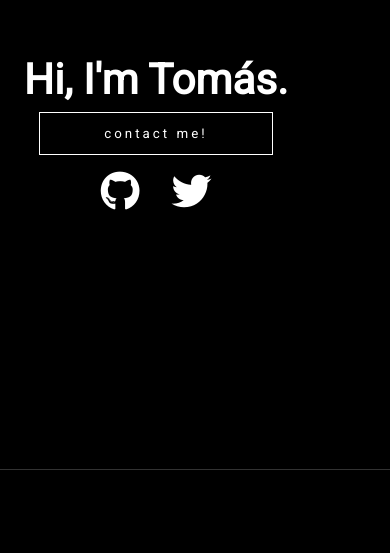
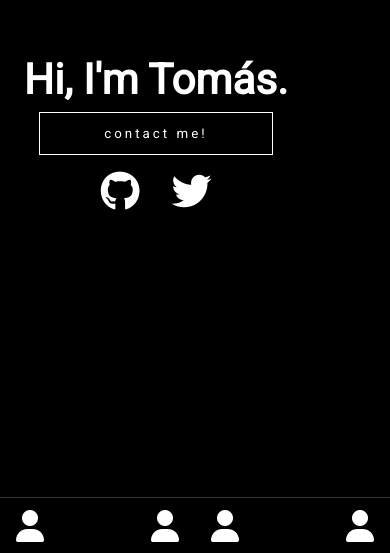
Before and after one commit to tomasdavison/portfolio, a React (Create React App) app: page / in a window 390 px wide. Shown: the part 291-844 px from the top of the page. Built offline with nearby package versions, Linux system fonts and the light colour scheme.

Commit message:
Adjust responsiveness

```diff
--- a/src/components/Navbar/Navbar.jsx
+++ b/src/components/Navbar/Navbar.jsx
@@ -5,33 +5,78 @@ import { Profile } from '../../utils/Icons';
 const Container = styled.div`
     border-top: 1px solid rgba(100, 100, 100, .5);
     bottom: 0;
-    height: 10vh;
+    height: 3.5rem;
     position: fixed;
-    width: 100vw;
+    width: 100%;
     z-index: 10;
 
-    @media only screen and (min-width: 600px) {
-		left: 3vw;
-		width: 60vw;
-	}
-
 	@media only screen and (min-width: 1024px) {
-		left: 3vw;
-		width: 50vw;
-	}
-
-	@media only screen and (min-width: 1440px) {
 		top: 0;
         left: 0;
-        height: 100vh;
+        height: 100%;
         width: 3rem;
         border-right: 1px solid rgba(100, 100, 100, .5);
         border-top: none;
 	}
 `;
 
+const UnorderedList = styled.ul`
+    align-items: center;
+    display: flex;
+    flex-direction: row;
+    height: 100%;
+    justify-content: space-around;
+    width: 100%;
+
+    @media only screen and (min-width: 1024px) {
+        flex-direction: column;
+	}
+`;
+
+const ListElement = styled.li`
+    list-style: none;
+    padding: 0 1rem;
+
+    &:first-of-type {
+        margin-right: auto;
+
+        @media only screen and (min-width: 1024px) {
+            margin-right: 0;
+            margin-bottom: auto;
+        }
+    }
+
+    &:last-of-type {
+        margin-left: auto;
+
+        @media only screen and (min-width: 1024px) {
+            margin-left: 0;
+            margin-top: auto;
+        }
+    }
+
+    @media only screen and (min-width: 1024px) {
+        padding: 1rem 0;
+    }
+`;
+
 const Navbar = () => (
-	<Container />
+	<Container>
+		<UnorderedList>
+			<ListElement>
+				<Profile/>
+			</ListElement>
+			<ListElement>
+				<Profile/>
+			</ListElement>
+			<ListElement>
+				<Profile/>
+			</ListElement>
+			<ListElement>
+				<Profile/>
+			</ListElement>
+		</UnorderedList>
+	</Container>
 );
 
 export default Navbar;
```
